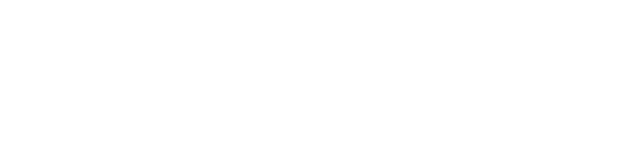
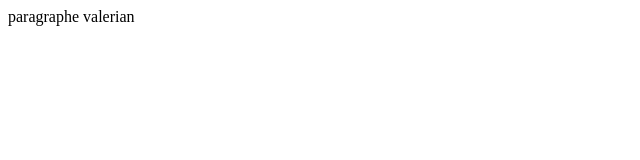
Before and after one commit to noctisyounis/webforceGit, a plain HTML site: page indexkv.html in a window 1280 px wide. Shown: the whole page, without its empty margins (0-640 px from the left). Drawn offline with Linux system fonts and the light colour scheme.

Commit message:
paragraphe valerian v1

```diff
--- a/indexkv.html
+++ b/indexkv.html
@@ -3,6 +3,6 @@
 	<title> Super conflit</title>
 </head>
 <body>
-
+	<p> paragraphe valerian </p>
 </body>
 </html>
```
